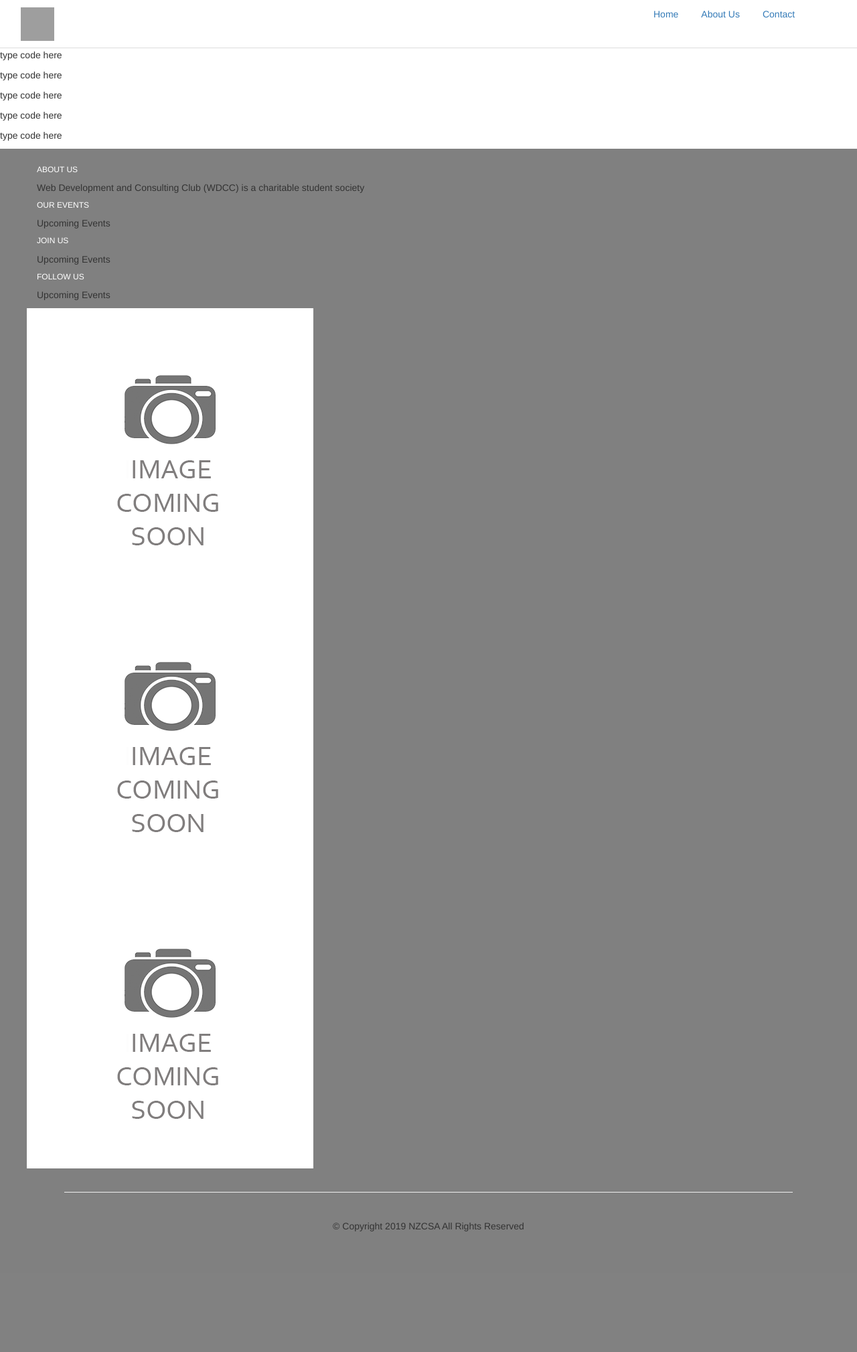
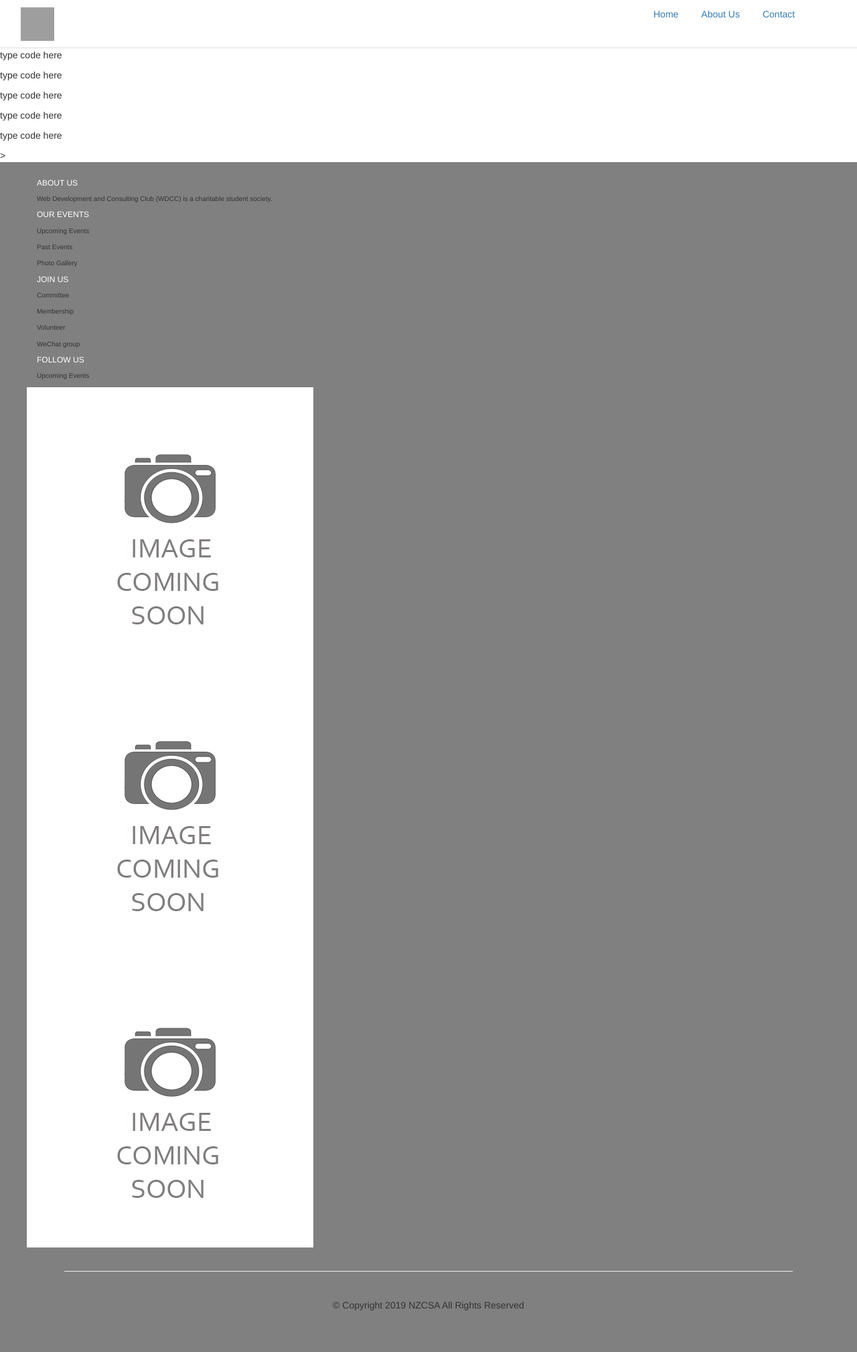
Before and after one commit to lucas2005gao/WDCC_website, a CodeIgniter app: page /database/ in a window 1280 px wide. Shown: the whole page at 67% size. Before the commit the page ends 1838 px from the top, so only its background shows below. Run offline with CodeIgniter, Linux system fonts and the light colour scheme; some libraries are stand-ins or nearby versions; grey boxes are pictures that could not be loaded.

Commit message:
bottom of the page finish

```diff
--- a/application/config/config.php
+++ b/application/config/config.php
@@ -23,7 +23,7 @@ defined('BASEPATH') OR exit('No direct script access allowed');
 | a PHP script and you can easily do that on your own.
 |
 */
-$config['base_url'] = '/WDCC_WEBSITE';
+$config['base_url'] = 'http://www.WDCC.co.nz';
 
 /*
 |--------------------------------------------------------------------------
--- a/application/views/common/footer.php
+++ b/application/views/common/footer.php
@@ -1,3 +1,3 @@
-<script src="<?=base_url()?>/assets/js/jquery-3.4.1.min.js"></script>
-<script src="<?=base_url()?>/assets/js/bootstrap.js"></script>
+<script src="<?=base_url()?>assets/js/jquery-3.4.1.min.js"></script>
+<script src="<?=base_url()?>assets/js/bootstrap.js"></script>
 </body>
--- a/application/views/common/header.php
+++ b/application/views/common/header.php
@@ -2,7 +2,7 @@
 <html>
 <head>
 	<meta charset="utf-8">
-	<link rel="stylesheet" href="<?=base_url()?>/assets/css/bootstrap.css">
+	<link rel="stylesheet" href="<?=base_url()?>assets/css/bootstrap.css">
 </head>
 
 <ul class="nav nav-tabs">
@@ -22,4 +22,4 @@
 	</li>
 </ul>
 
-<body>
+<body style="min-height: 100%">
--- a/application/views/homePage.php
+++ b/application/views/homePage.php
@@ -34,21 +34,31 @@
 <!-- ======================== EMILY ======================= -->
 <!-- =============================================================== -->
 <p>type code here</p>
+
+
+
+</section>>
+<footer style="position: relative; margin-bottom: 0px; clear: both">
 <section style="background:grey">
   <!-- bottom section taht contains information to other links-->
   <div class = "container" style="padding-top:15px; padding-bottom:15px">
-    <div class="row">
+    <div class="row" style="font-size: 1rem">
       <div class="col">
         <h6 style="color:white">ABOUT US</h6>
-        <p>Web Development and Consulting Club (WDCC) is a charitable student society</p>
+        <p>Web Development and Consulting Club (WDCC) is a charitable student society.</p>
       </div>
       <div class="col">
         <h6 style="color:white">OUR EVENTS</h6>
         <p>Upcoming Events</p>
+        <p>Past Events</p>
+        <p>Photo Gallery</p>
       </div>
       <div class="col">
         <h6 style="color:white">JOIN US</h6>
-        <p>Upcoming Events</p>
+        <p>Committee</p>
+        <p>Membership</p>
+        <p>Volunteer</p>
+        <p>WeChat group</p>
       </div>
       <div class="col">
         <h6 style="color:white">FOLLOW US</h6>
@@ -71,8 +81,7 @@
   <div class="container" style="padding-bottom: 50px; padding-top: 20px">
     <p style="text-align:center">© Copyright 2019 NZCSA All Rights Reserved</p>
   </div>
-
-</section>
+</footer>
 
 <!-- =============================================================== -->
 
```
